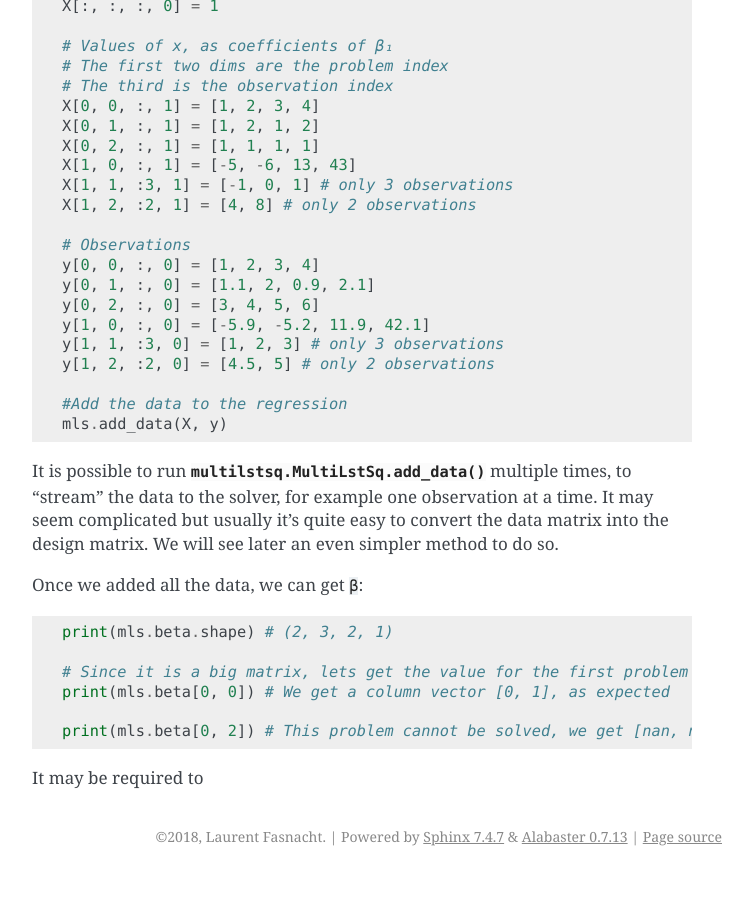
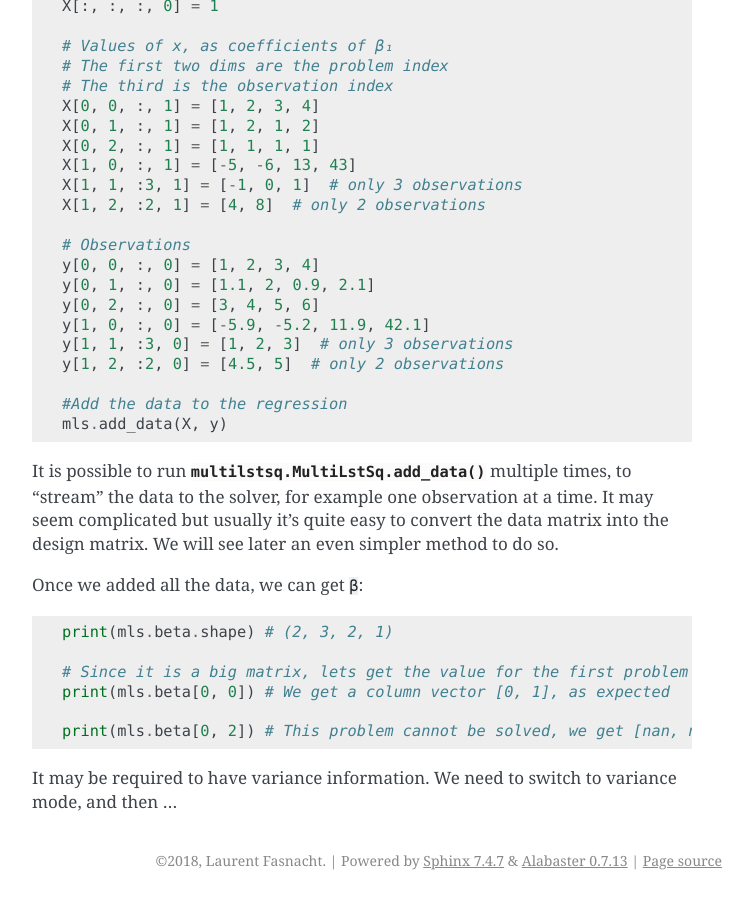
Before and after one commit to UniNE-CHYN/multilstsq, a Sphinx documentation site: the page built from doc/source/tutorial.rst, in a window 1280 px wide and 900 px high, scrolled down 1468 px. Shown: the whole window, without its empty margins (388-1141 px from the left). Built offline with Sphinx 7.4.7, drawn with Linux system fonts in a browser that asks for light colours; before the commit the page ends 2344 px from its top, so only the background shows below that.

Commit message:
tutorial...

```diff
--- a/doc/source/tutorial.rst
+++ b/doc/source/tutorial.rst
@@ -56,16 +56,16 @@ is of dimensions ``(2, 3, n_observations, 2)`` (we added the problem dimensions)
   X[0, 1, :, 1] = [1, 2, 1, 2]
   X[0, 2, :, 1] = [1, 1, 1, 1]
   X[1, 0, :, 1] = [-5, -6, 13, 43]
-  X[1, 1, :3, 1] = [-1, 0, 1] # only 3 observations
-  X[1, 2, :2, 1] = [4, 8] # only 2 observations
+  X[1, 1, :3, 1] = [-1, 0, 1]  # only 3 observations
+  X[1, 2, :2, 1] = [4, 8]  # only 2 observations
 
   # Observations
   y[0, 0, :, 0] = [1, 2, 3, 4]
   y[0, 1, :, 0] = [1.1, 2, 0.9, 2.1]
   y[0, 2, :, 0] = [3, 4, 5, 6]
   y[1, 0, :, 0] = [-5.9, -5.2, 11.9, 42.1]
-  y[1, 1, :3, 0] = [1, 2, 3] # only 3 observations
-  y[1, 2, :2, 0] = [4.5, 5] # only 2 observations
+  y[1, 1, :3, 0] = [1, 2, 3]  # only 3 observations
+  y[1, 2, :2, 0] = [4.5, 5]  # only 2 observations
 
   #Add the data to the regression
   mls.add_data(X, y)
@@ -84,4 +84,4 @@ Once we added all the data, we can get ``β``:
 
   print(mls.beta[0, 2]) # This problem cannot be solved, we get [nan, nan]
 
-It may be required to
+It may be required to have variance information. We need to switch to variance mode, and then ...
```
